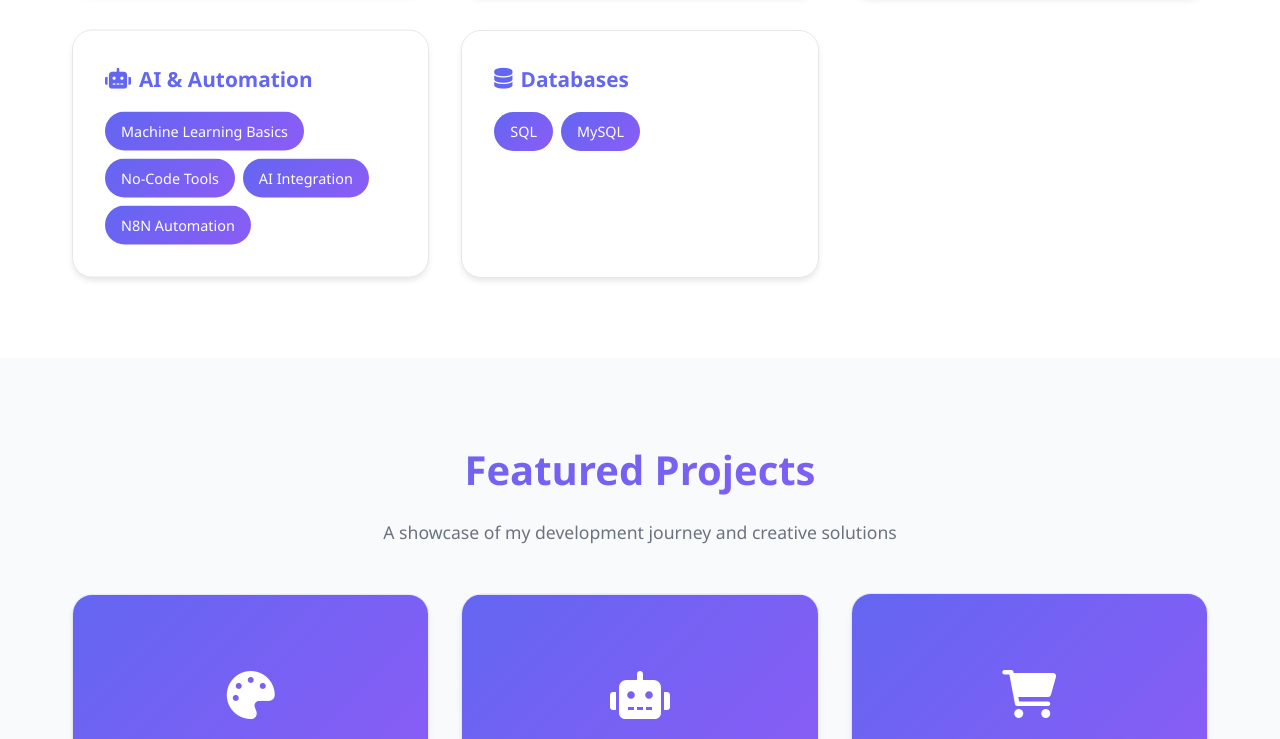
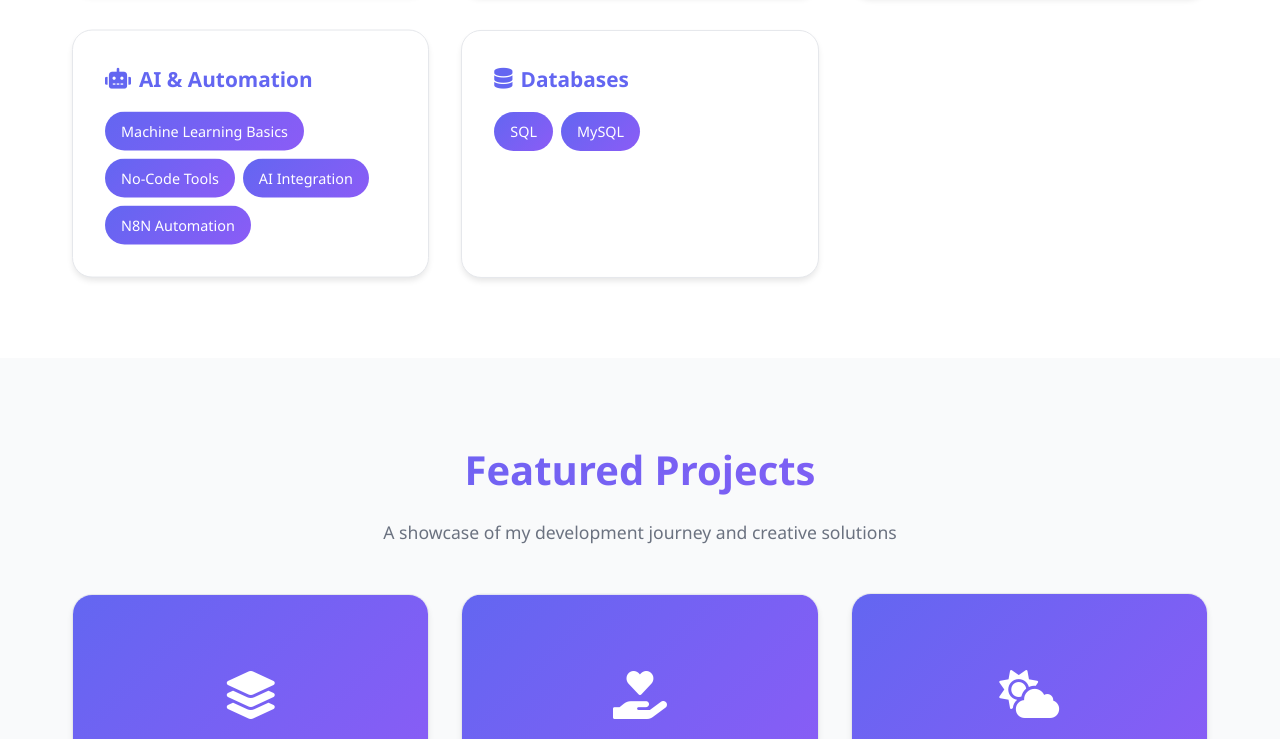
Before and after one commit to abishab77/Projects, a plain HTML site: page Portfolio/index.html in a window 1280 px wide. Shown: the part 2061-2800 px from the top of the page. Drawn offline with nearby package versions, Linux system fonts and the light colour scheme.

Commit message:
Update index.html

```diff
--- a/Portfolio/index.html
+++ b/Portfolio/index.html
@@ -903,7 +903,7 @@
     <section class="hero" id="home">
         <div class="hero-content">
             <h1 class="hero-title">Hi, I'm Abinash</h1>
-            <p class="hero-subtitle">Aspiring Web Developer | Java Learner | AI Enthusiast</p>
+            <p class="hero-subtitle">Aspiring Developer | Java Learner | AI Enthusiast</p>
             <p class="hero-description">
                 Passionate about creating innovative solutions through code. Currently mastering Java and exploring the fascinating world of AI and automation.
             </p>
@@ -1029,7 +1029,7 @@
                 <!-- BlestyStudio Project -->
                 <div class="project-card" data-aos="fade-up" data-aos-delay="200">
                     <div class="project-image">
-                        <i class="fas fa-palette"></i>
+                       <i class="fas fa-layer-group"></i>
                     </div>
                     <div class="project-content">
                         <h3 class="project-title">BlestyStudio</h3>
@@ -1058,7 +1058,7 @@
                 </div>
                 <div class="project-card" data-aos="fade-up" data-aos-delay="500">
                     <div class="project-image">
-                        <i class="fas fa-robot"></i>
+                      <i class="fas fa-hand-holding-heart"></i>
                     </div>
                     <div class="project-content">
                         <h3 class="project-title">DonorHub</h3>
@@ -1088,7 +1088,7 @@
                 <!-- Web Development Projects -->
                 <div class="project-card" data-aos="fade-up" data-aos-delay="300">
                     <div class="project-image">
-                        <i class="fas fa-shopping-cart"></i>
+                      <i class="fas fa-cloud-sun"></i>
                     </div>
                     <div class="project-content">
                         <h3 class="project-title">Weather APP</h3>
@@ -1117,7 +1117,7 @@
 
                 <div class="project-card" data-aos="fade-up" data-aos-delay="400">
                     <div class="project-image">
-                        <i class="fas fa-tasks"></i>
+                       <i class="fas fa-calculator"></i>
                     </div>
                     <div class="project-content">
                         <h3 class="project-title">Calculator</h3>
```
